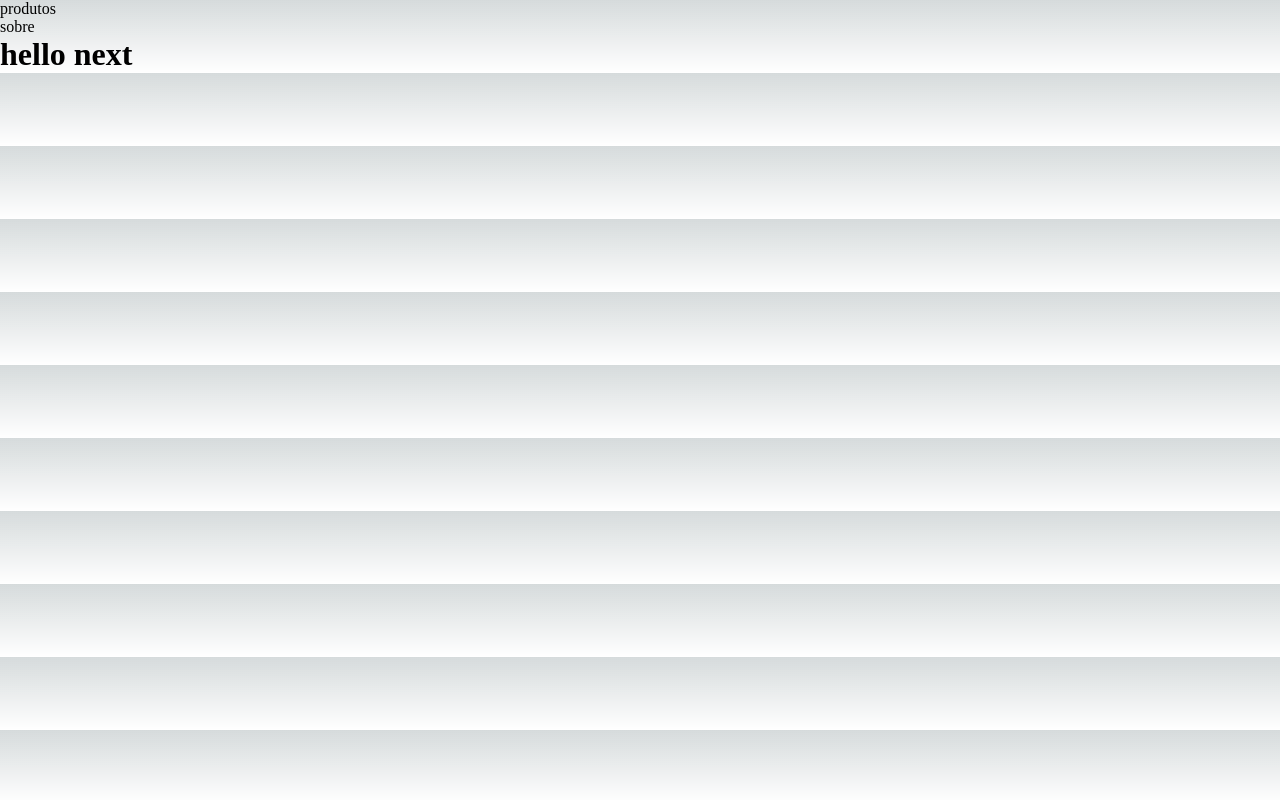
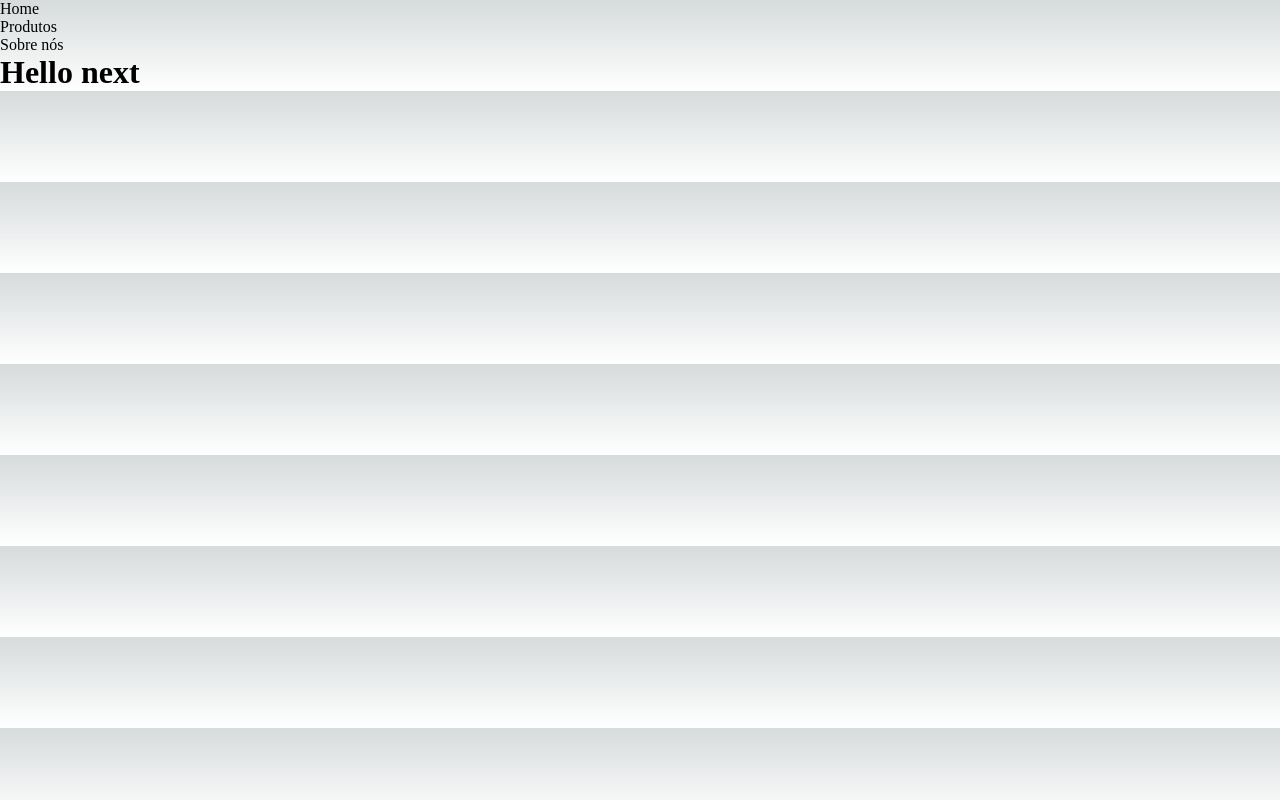
Before and after one commit to GabrielTrigueiro/hello_next, a Next.js app: page / in a window 1280 px wide. Built offline with nearby package versions, Linux system fonts and the light colour scheme.

Commit message:
primeiro componente "navbar"

```diff
--- /dev/null
+++ b/components/Navbar.js
@@ -0,0 +1,17 @@
+import Link from "next/link";
+
+export default function Navbar(){
+    return(
+        <ul>
+            <li>
+                <Link href="/">Home</Link>
+            </li>
+            <li>
+                <Link href="/products">Produtos</Link>
+            </li>
+            <li>
+                <Link href="/about">Sobre nós</Link>
+            </li>
+        </ul>
+    )
+}
--- a/pages/about.js
+++ b/pages/about.js
@@ -1,9 +1,10 @@
 import Link from "next/link";
+import Navbar from "../components/Navbar";
 
 export default function About() {
     return (
         <>
-            <Link href={"/"}>Home</Link>
+            <Navbar/>
             <h1>página de about</h1>
         </>
     )
--- a/pages/index.js
+++ b/pages/index.js
@@ -1,13 +1,11 @@
 import Link from 'next/link'
+import Navbar from '../components/Navbar'
 
 export default function Home() {
   return (
     <div>
-      <ul>
-        <li><Link href="/products">produtos</Link></li>
-        <li><Link href="/about">sobre</Link></li>
-      </ul>
-      <h1>hello next</h1>
+      <Navbar/>
+      <h1>Hello next</h1>
     </div>
   )
 }
--- a/pages/products/index.js
+++ b/pages/products/index.js
@@ -1,10 +1,11 @@
 import Link from "next/link";
+import Navbar from "../../components/Navbar";
 
 export default function Products() {
   return (
     <div>
+      <Navbar/>
       <h1>pagina de produtos</h1>
-      <Link href={"/"}>Home</Link>
     </div>
   )
 }
```
